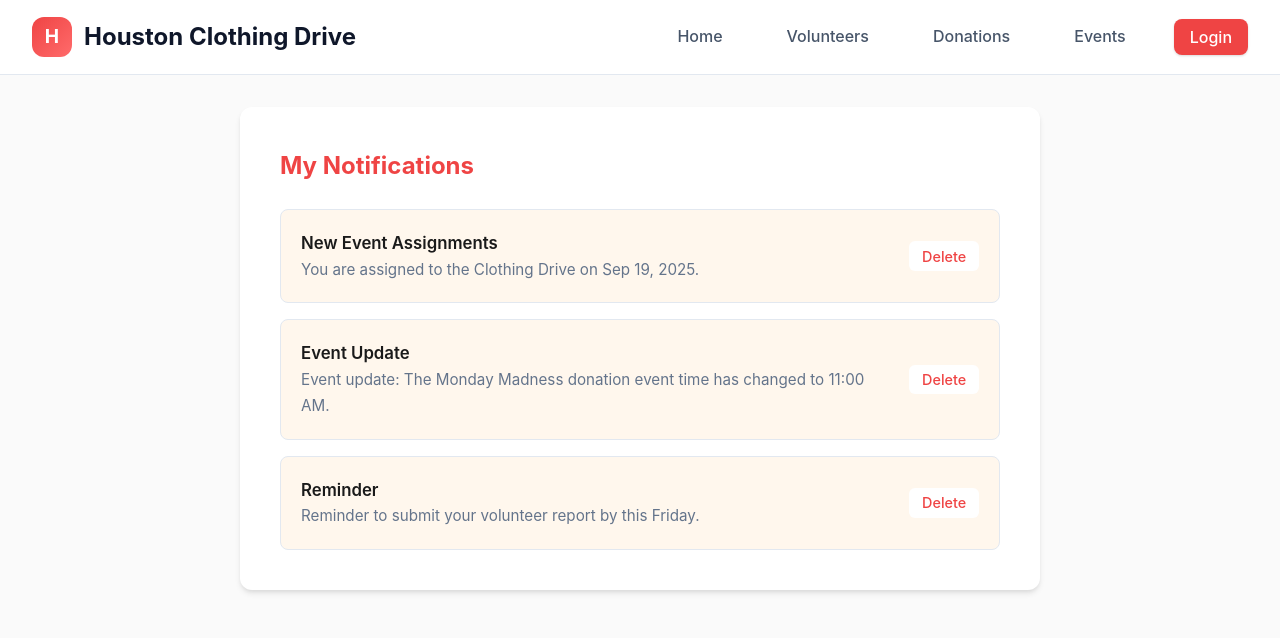
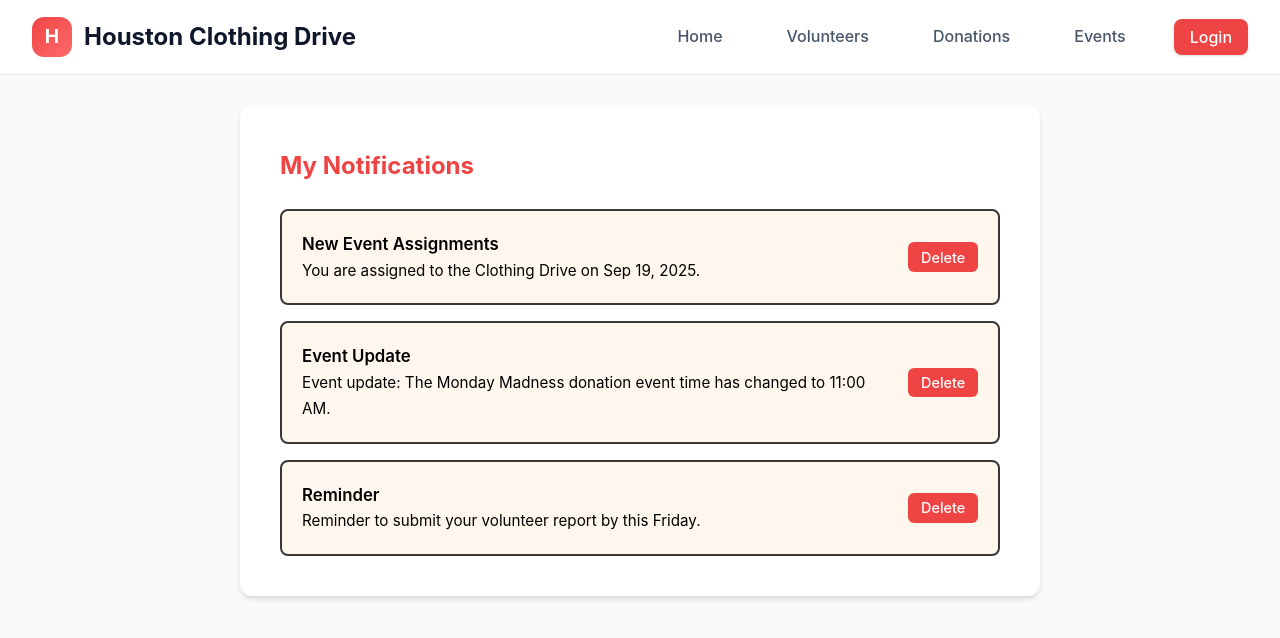
Before and after one commit to tif-car/group11project, a React (Vite) app in the folder frontend/: page / in a window 1280 px wide. Shown: the top 638 px of the page. Built offline with nearby package versions, Linux system fonts and the light colour scheme.

Commit message:
edited notifications folder

```diff
--- a/frontend/src/pages/notifications/notifications.css
+++ b/frontend/src/pages/notifications/notifications.css
@@ -1,4 +1,5 @@
 /* notifications.css */
+
 .notifications-container {
   display: flex;
   justify-content: center;
@@ -19,14 +20,15 @@
   justify-content: space-between;
   align-items: center;
   padding: 1.25rem;
-  border: 1px solid var(--medium-silver);
+  border: 2px solid rgb(56, 56, 56);
   border-radius: 8px;
   background: var(--warm-bg);
   font-size: 1rem;
+  color: black;
 }
 
 .notification-text {
-  color: var(--text-light);
+  color: black;
   font-size: 0.95rem;
 }
 
@@ -34,21 +36,22 @@
   margin: 0;
   font-weight: 600;
   font-size: 1.05rem;
+  color: black;
 }
 
 .delete-btn {
   padding: 0.4rem 0.8rem;
   font-size: 0.9rem;
   margin-left: 1rem;
-  color: var(--primary-red);
+  color: rgb(255, 255, 255);
   border: none;
   border-radius: 6px;
-  background: var(--white);
+  background: #ef4444;
   cursor: pointer;
   transition: background-color 0.2s;
 }
 
-
 .delete-btn:hover {
   background: #fee2e2;
+  color: black
 }
```
